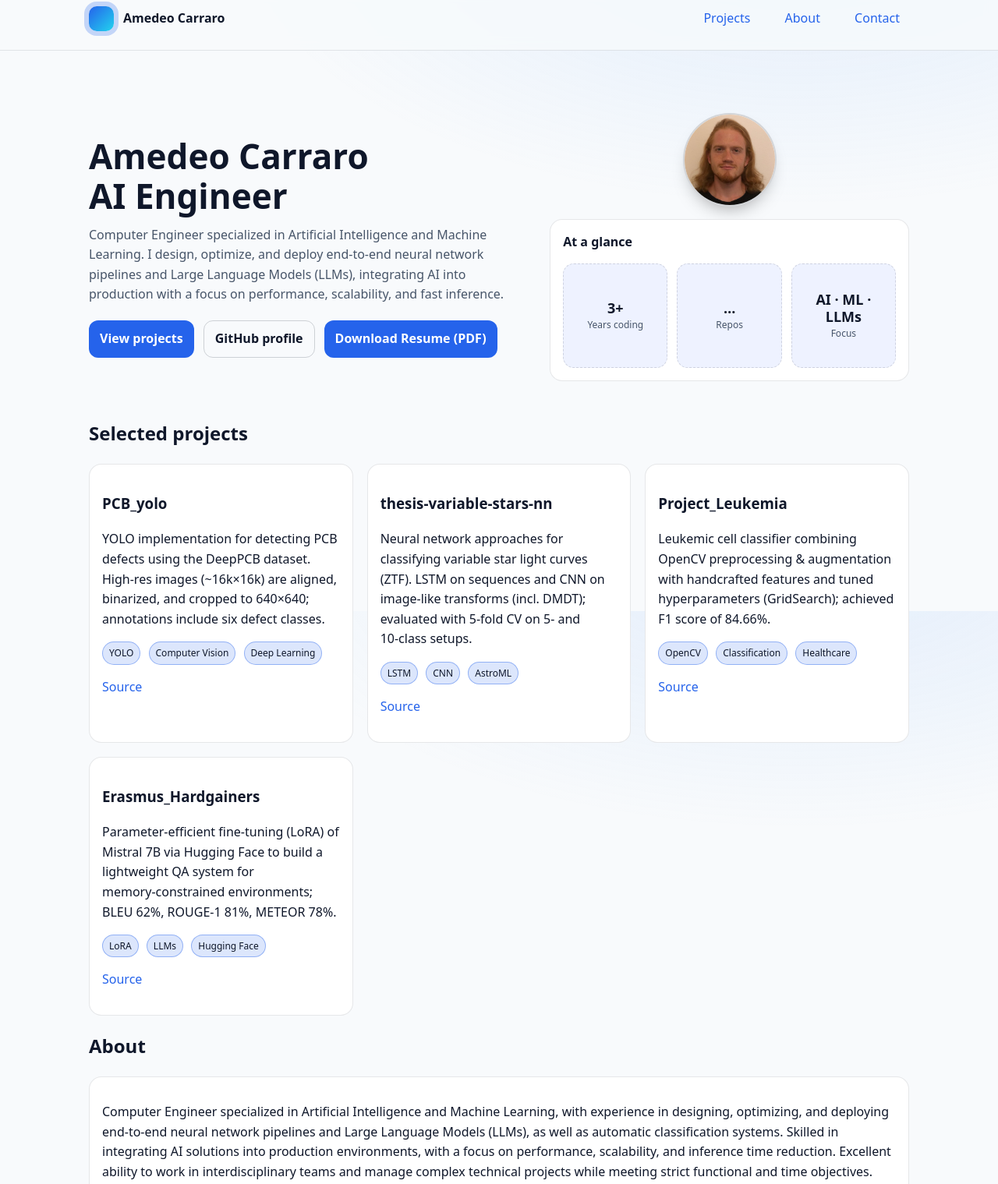
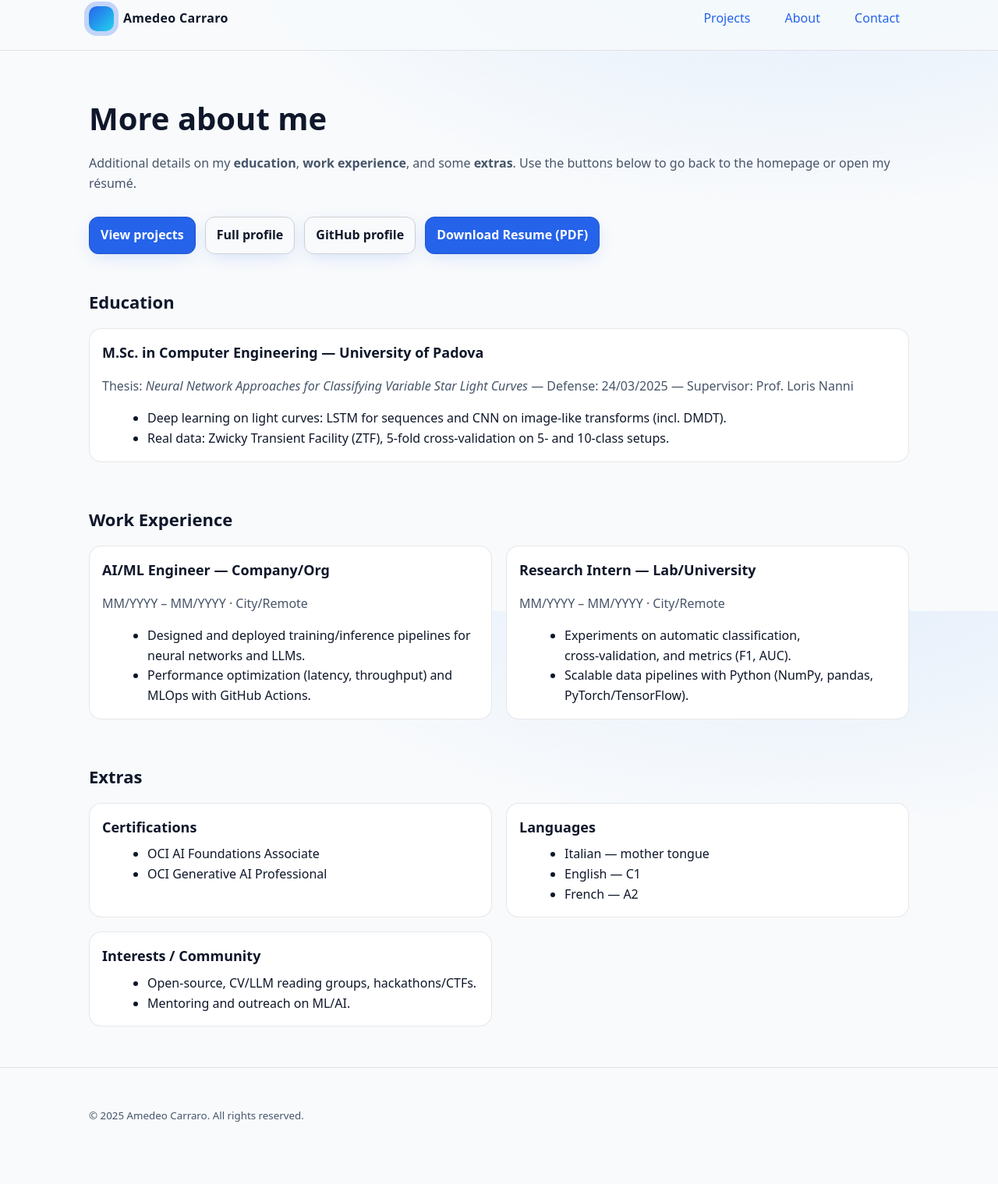
Before and after one commit to AmeCarraro/AmedeoCarraro, a plain HTML site: page index.html in a window 1280 px wide. Shown: the part 16-1535 px from the top of the page at 78% size. Drawn offline with Linux system fonts and the light colour scheme; no server answers.

Commit message:
Update index.html

```diff
--- a/index.html
+++ b/index.html
@@ -3,12 +3,12 @@
 <head>
   <meta charset="utf-8" />
   <meta name="viewport" content="width=device-width, initial-scale=1" />
-  <title>Amedeo Carraro — Portfolio</title>
-  <meta name="description" content="Portfolio of Amedeo Carraro: AI & ML engineer, projects, skills, and contact information." />
-  <meta property="og:title" content="Amedeo Carraro — Portfolio" />
-  <meta property="og:description" content="AI & ML projects, skills, and resume." />
+  <title>About — Amedeo Carraro</title>
+  <meta name="description" content="More about Amedeo Carraro: education, work experience, and extras." />
+  <meta property="og:title" content="About — Amedeo Carraro" />
+  <meta property="og:description" content="Education, work experience, certifications, and extras." />
   <meta property="og:type" content="website" />
-  <meta property="og:url" content="https://amecarraro.github.io/AmedeoCarraro/" />
+  <meta property="og:url" content="https://amecarraro.github.io/AmedeoCarraro/about.html" />
   <meta name="theme-color" content="#0f172a" />
   <style>
     :root {
@@ -37,8 +37,10 @@
     body {
       margin: 0;
       font: 16px/1.6 system-ui, -apple-system, Segoe UI, Roboto, Ubuntu, Cantarell, Noto Sans, "Helvetica Neue", Arial;
-      background: radial-gradient(1200px 600px at 80% -10%, rgba(96,165,250,.15), transparent 60%) , var(--bg);
+      background: radial-gradient(1200px 600px at 80% -10%, rgba(96,165,250,.15), transparent 60%), var(--bg);
       color: var(--text);
+      -webkit-font-smoothing: antialiased;
+      -moz-osx-font-smoothing: grayscale;
     }
     a { color: var(--brand); text-decoration: none; }
     a:hover { text-decoration: underline; }
@@ -47,49 +49,29 @@
 
     header { position: sticky; top: 0; backdrop-filter: saturate(180%) blur(8px); background: color-mix(in oklab, var(--bg) 80%, transparent); border-bottom: 1px solid color-mix(in oklab, var(--text) 10%, transparent); z-index: 20; }
     .nav { display: flex; align-items: center; justify-content: space-between; gap: 16px; }
-    .brand { display: flex; align-items: center; gap: 12px; font-weight: 700; }
+    .brand { display: flex; align-items: center; gap: 12px; font-weight: 700; letter-spacing: .3px; }
     .brand .logo { width: 32px; height: 32px; border-radius: 10px; background: linear-gradient(135deg, var(--brand), #22d3ee); box-shadow: 0 0 0 6px var(--ring); }
     nav a { margin-left: 16px; padding: 8px 12px; border-radius: 10px; }
     nav a:hover { background: color-mix(in oklab, var(--brand) 15%, transparent); text-decoration: none; }
 
-    .hero { display: grid; grid-template-columns: 1.1fr .9fr; gap: 28px; align-items: center; padding: 56px 0 28px; }
-    .hero h1 { font-size: clamp(28px, 5vw, 44px); line-height: 1.15; margin: 0 0 12px; }
-    .hero p { color: var(--muted); margin: 0 0 20px; }
-    .hero .cta { display: flex; gap: 12px; flex-wrap: wrap; }
-    .btn { display: inline-flex; align-items: center; gap: 8px; padding: 10px 14px; border-radius: 12px; background: var(--brand); color: white; font-weight: 600; }
+    .hero { display: grid; gap: 16px; padding: 40px 0 16px; }
+    .hero h1 { font-size: clamp(26px, 4.7vw, 40px); line-height: 1.15; margin: 0 0 6px; }
+    .hero p { color: var(--muted); margin: 0; }
+    .cta { display: flex; gap: 12px; flex-wrap: wrap; margin-top: 14px; }
+    .btn { display: inline-flex; align-items: center; gap: 8px; padding: 10px 14px; border-radius: 12px; background: var(--brand); color: white; font-weight: 600; border: 1px solid color-mix(in oklab, black 10%, var(--brand)); box-shadow: 0 6px 24px -8px var(--ring); }
     .btn.secondary { background: transparent; color: var(--text); border: 1px solid color-mix(in oklab, var(--text) 18%, transparent); }
 
+    section { padding: 28px 0; }
+    h2 { font-size: 22px; margin: 0 0 16px; }
+    .grid { display: grid; grid-template-columns: 1fr 1fr; gap: 18px; }
     .card { background: var(--card); border: 1px solid color-mix(in oklab, var(--text) 10%, transparent); border-radius: 16px; padding: 16px; }
-    .grid { display: grid; grid-template-columns: repeat(3, 1fr); gap: 18px; }
-    .pill { display: inline-block; font-size: 12px; padding: 4px 8px; border-radius: 999px; background: color-mix(in oklab, var(--brand) 16%, transparent); border: 1px solid color-mix(in oklab, var(--brand) 40%, transparent); margin-right: 6px; }
+    .card h3 { margin: 0 0 8px; font-size: 18px; }
+    .muted { color: var(--muted); }
+    ul { margin: 8px 0 0 18px; }
 
     footer { border-top: 1px solid color-mix(in oklab, var(--text) 10%, transparent); color: var(--muted); padding: 24px 0 48px; }
 
-    @media (max-width: 900px) {
-      .hero { grid-template-columns: 1fr; }
-      .grid { grid-template-columns: 1fr 1fr; }
-    }
-    @media (max-width: 600px) {
-      nav { display: none; }
-      .grid { grid-template-columns: 1fr; }
-    }
-      /* --- Stats squares fix --- */
-    .stats { display: grid; grid-template-columns: repeat(3, minmax(0, 1fr)); gap: 12px; margin-top: 14px; }
-    .stat { background: var(--bg-soft); border: 1px dashed color-mix(in oklab, var(--text) 14%, transparent); padding: 10px; border-radius: 14px; text-align: center; aspect-ratio: 1 / 1; display: grid; place-content: center; gap: 4px; }
-    .stat .v { font-weight: 800; font-size: 18px; line-height: 1.2; }
-    .stat .k { font-size: 12px; color: var(--muted); line-height: 1.2; }
-    .muted { color: var(--muted); }
-      /* --- Hero media column & image styles --- */
-    .media-col { display: grid; gap: 16px; justify-items: center; }
-    .hero-img { margin: 0; border-radius: 18px; overflow: hidden; border: 1px solid color-mix(in oklab, var(--text) 10%, transparent); background: var(--card); box-shadow: 0 12px 24px -12px rgba(0,0,0,.4); }
-    .hero-img img { display: block; width: 100%; height: auto; aspect-ratio: 4 / 5; object-fit: cover; }
-      /* --- Shrink hero image size --- */
-    .hero-img { width: 100%; max-width: 120px; margin-inline: auto; }
-    @media (max-width: 900px) { .hero-img { margin-inline: auto; } }
-      /* --- Circle avatar tweaks --- */
-    .hero-img { border-radius: 9999px; border: 2px solid color-mix(in oklab, var(--text) 18%, transparent); overflow: hidden; }
-    .hero-img img { aspect-ratio: 1 / 1; object-fit: cover; }
-    .hero h1 .role { font-weight: 700; }
+    @media (max-width: 900px) { .grid { grid-template-columns: 1fr; } }
   </style>
 </head>
 <body>
@@ -99,7 +81,7 @@
         <div class="logo" aria-hidden="true"></div>
         <span>Amedeo Carraro</span>
       </div>
-      <nav>
+      <nav aria-label="Primary">
         <a href="#projects">Projects</a>
         <a href="#about">About</a>
         <a href="#contact">Contact</a>
@@ -108,119 +90,80 @@
   </header>
 
   <main class="container">
-    <!-- Hero -->
-    <section class="hero" id="home">
-      <div>
-        <h1>Amedeo Carraro<br><span class="role">AI Engineer</span></h1>
-        <p>Computer Engineer specialized in Artificial Intelligence and Machine Learning. I design, optimize, and deploy end‑to‑end neural network pipelines and Large Language Models (LLMs), integrating AI into production with a focus on performance, scalability, and fast inference.</p>
-        <div class="cta">
+    <section class="hero">
+      <h1>More about me</h1>
+      <p>Additional details on my <strong>education</strong>, <strong>work experience</strong>, and some <strong>extras</strong>. Use the buttons below to go back to the homepage or open my résumé.</p>
+      <div class="cta">
           <a class="btn" href="#projects">View projects</a>
+          <a class="btn secondary" href="about.html">Full profile</a>
           <a class="btn secondary" href="https://github.com/AmeCarraro" target="_blank" rel="noopener">GitHub profile</a>
           <a class="btn" href="Amedeo_Carraro_resume.pdf" target="_blank" rel="noopener" title="Open resume PDF">Download Resume (PDF)</a>
         </div>
-      </div>
-      <div class="media-col">
-        <figure class="hero-img">
-          <img src="images/portrait.jpg" alt="Amedeo Carraro portrait" width="800" height="1000" loading="eager" decoding="async" />
-        </figure>
-        <div class="card" role="complementary" aria-label="Quick stats">
-          <strong>At a glance</strong>
-          <div class="stats" aria-hidden="true">
-            <div class="stat"><div class="v" id="years">3+</div><div class="k">Years coding</div></div>
-            <div class="stat"><div class="v" id="projectsCount">…</div><div class="k">Repos</div></div>
-            <div class="stat"><div class="v">AI · ML · LLMs</div><div class="k">Focus</div></div>
-          </div>
-        </div>
-      </div>
     </section>
 
-    <!-- Projects -->
-    <section id="projects">
-      <h2>Selected projects</h2>
+    <!-- Education -->
+    <section id="education">
+      <h2>Education</h2>
+      <div class="card">
+        <h3>M.Sc. in Computer Engineering — University of Padova</h3>
+        <p class="muted">Thesis: <em>Neural Network Approaches for Classifying Variable Star Light Curves</em> — Defense: 24/03/2025 — Supervisor: Prof. Loris Nanni</p>
+        <ul>
+          <li>Deep learning on light curves: LSTM for sequences and CNN on image-like transforms (incl. DMDT).</li>
+          <li>Real data: Zwicky Transient Facility (ZTF), 5‑fold cross‑validation on 5‑ and 10‑class setups.</li>
+        </ul>
+      </div>
+      <!-- Add more degrees here if needed -->
+    </section>
+
+    <!-- Work Experience -->
+    <section id="experience">
+      <h2>Work Experience</h2>
       <div class="grid">
         <article class="card">
-          <h3>PCB_yolo</h3>
-          <p>YOLO implementation for detecting PCB defects using the DeepPCB dataset. High‑res images (~16k×16k) are aligned, binarized, and cropped to 640×640; annotations include six defect classes.</p>
-          <div>
-            <span class="pill">YOLO</span>
-            <span class="pill">Computer Vision</span>
-            <span class="pill">Deep Learning</span>
-          </div>
-          <p><a href="https://github.com/AmeCarraro/PCB_yolo" target="_blank" rel="noopener">Source</a></p>
+          <h3>AI/ML Engineer — Company/Org</h3>
+          <p class="muted">MM/YYYY – MM/YYYY · City/Remote</p>
+          <ul>
+            <li>Designed and deployed training/inference pipelines for neural networks and LLMs.</li>
+            <li>Performance optimization (latency, throughput) and MLOps with GitHub Actions.</li>
+          </ul>
         </article>
-
         <article class="card">
-          <h3>thesis-variable-stars-nn</h3>
-          <p>Neural network approaches for classifying variable star light curves (ZTF). LSTM on sequences and CNN on image‑like transforms (incl. DMDT); evaluated with 5‑fold CV on 5‑ and 10‑class setups.</p>
-          <div>
-            <span class="pill">LSTM</span>
-            <span class="pill">CNN</span>
-            <span class="pill">AstroML</span>
-          </div>
-          <p><a href="https://github.com/AmeCarraro/thesis-variable-stars-nn" target="_blank" rel="noopener">Source</a></p>
-        </article>
-
-        <article class="card">
-          <h3>Project_Leukemia</h3>
-          <p>Leukemic cell classifier combining OpenCV preprocessing &amp; augmentation with handcrafted features and tuned hyperparameters (GridSearch); achieved F1 score of 84.66%.</p>
-          <div>
-            <span class="pill">OpenCV</span>
-            <span class="pill">Classification</span>
-            <span class="pill">Healthcare</span>
-          </div>
-          <p><a href="https://github.com/AmeCarraro/Project_Leukemia" target="_blank" rel="noopener">Source</a></p>
-        </article>
-
-        <article class="card">
-          <h3>Erasmus_Hardgainers</h3>
-          <p>Parameter‑efficient fine‑tuning (LoRA) of Mistral 7B via Hugging Face to build a lightweight QA system for memory‑constrained environments; BLEU 62%, ROUGE‑1 81%, METEOR 78%.</p>
-          <div>
-            <span class="pill">LoRA</span>
-            <span class="pill">LLMs</span>
-            <span class="pill">Hugging Face</span>
-          </div>
-          <p><a href="https://github.com/AmeCarraro/Erasmus_Hardgainers" target="_blank" rel="noopener">Source</a></p>
+          <h3>Research Intern — Lab/University</h3>
+          <p class="muted">MM/YYYY – MM/YYYY · City/Remote</p>
+          <ul>
+            <li>Experiments on automatic classification, cross‑validation, and metrics (F1, AUC).</li>
+            <li>Scalable data pipelines with Python (NumPy, pandas, PyTorch/TensorFlow).</li>
+          </ul>
         </article>
       </div>
     </section>
 
-    <!-- About -->
-    <section id="about">
-      <h2>About</h2>
-      <div class="card">
-        <p>Computer Engineer specialized in Artificial Intelligence and Machine Learning, with experience in designing, optimizing, and deploying end‑to‑end neural network pipelines and Large Language Models (LLMs), as well as automatic classification systems. Skilled in integrating AI solutions into production environments, with a focus on performance, scalability, and inference time reduction. Excellent ability to work in interdisciplinary teams and manage complex technical projects while meeting strict functional and time objectives.</p>
-        <div style="display:grid; gap:10px; margin-top:12px">
-          <div>
-            <strong>Programming Languages</strong>
-            <p class="muted">Python, Java, C, C++, C#, JavaScript, SQL, HTML, PHP, C/BASE, C/AL, MATLAB, ROS, R</p>
-          </div>
-          <div>
-            <strong>IT Knowledge</strong>
-            <p class="muted">TensorFlow, NumPy, pandas, SciPy, Matplotlib, Keras, PyTorch, scikit‑learn, Apache Spark, GitHub &amp; MLOps</p>
-          </div>
-          <div>
-            <strong>Languages</strong>
-            <p class="muted">Italian (mother tongue), English (C1), French (A2)</p>
-          </div>
-          <div>
-            <strong>Certifications</strong>
-            <p class="muted">OCI AI Foundations Associate, OCI Generative AI Professional</p>
-          </div>
+    <!-- Extras -->
+    <section id="extras">
+      <h2>Extras</h2>
+      <div class="grid">
+        <div class="card">
+          <h3>Certifications</h3>
+          <ul>
+            <li>OCI AI Foundations Associate</li>
+            <li>OCI Generative AI Professional</li>
+          </ul>
         </div>
-      </div>
-    </section>
-
-    <!-- Contact -->
-    <section id="contact">
-      <h2>Contact</h2>
-      <div class="card">
-        <p>Spotted a bug or want to say hi? Reach me here:</p>
-        <p>
-          <a href="mailto:amedeo.carraro01@gmail.com">amedeo.carraro01@gmail.com</a> ·
-          <a href="https://github.com/AmeCarraro" target="_blank">GitHub</a> ·
-          <a href="https://www.linkedin.com/in/amedeo-carraro/" target="_blank">LinkedIn</a>
-        </p>
-        <p><strong>Resume:</strong> <a href="Amedeo_Carraro_resume.pdf" target="_blank">Open PDF</a></p>
+        <div class="card">
+          <h3>Languages</h3>
+          <ul>
+            <li>Italian — mother tongue</li>
+            <li>English — C1</li>
+            <li>French — A2</li>
+          </ul>
+        </div>
+        <div class="card">
+          <h3>Interests / Community</h3>
+          <ul>
+            <li>Open‑source, CV/LLM reading groups, hackathons/CTFs.</li>
+            <li>Mentoring and outreach on ML/AI.</li>
+          </ul>
+        </div>
       </div>
     </section>
   </main>
@@ -230,31 +173,5 @@
       <small>© 2025 Amedeo Carraro. All rights reserved.</small>
     </div>
   </footer>
-
-  <script>
-    const yearEl = document.getElementById('year'); if (yearEl) yearEl.textContent = new Date().getFullYear();
-    document.documentElement.style.scrollBehavior = 'smooth';
-
-    async function updateProjectCountFromGitHub(username) {
-      try {
-        let page = 1;
-        let repos = [];
-        while (true) {
-          const res = await fetch(`https://api.github.com/users/${username}/repos?per_page=100&page=${page}`);
-          if (!res.ok) throw new Error(`GitHub API error: ${res.status}`);
-          const data = await res.json();
-          repos = repos.concat(data);
-          if (data.length < 100) break;
-          page++;
-        }
-        const count = repos.filter(r => !r.fork).length;
-        const el = document.getElementById('projectsCount');
-        if (el) el.textContent = count;
-      } catch (err) {
-        console.error(err);
-      }
-    }
-    updateProjectCountFromGitHub('AmeCarraro');
-  </script>
 </body>
 </html>
```
